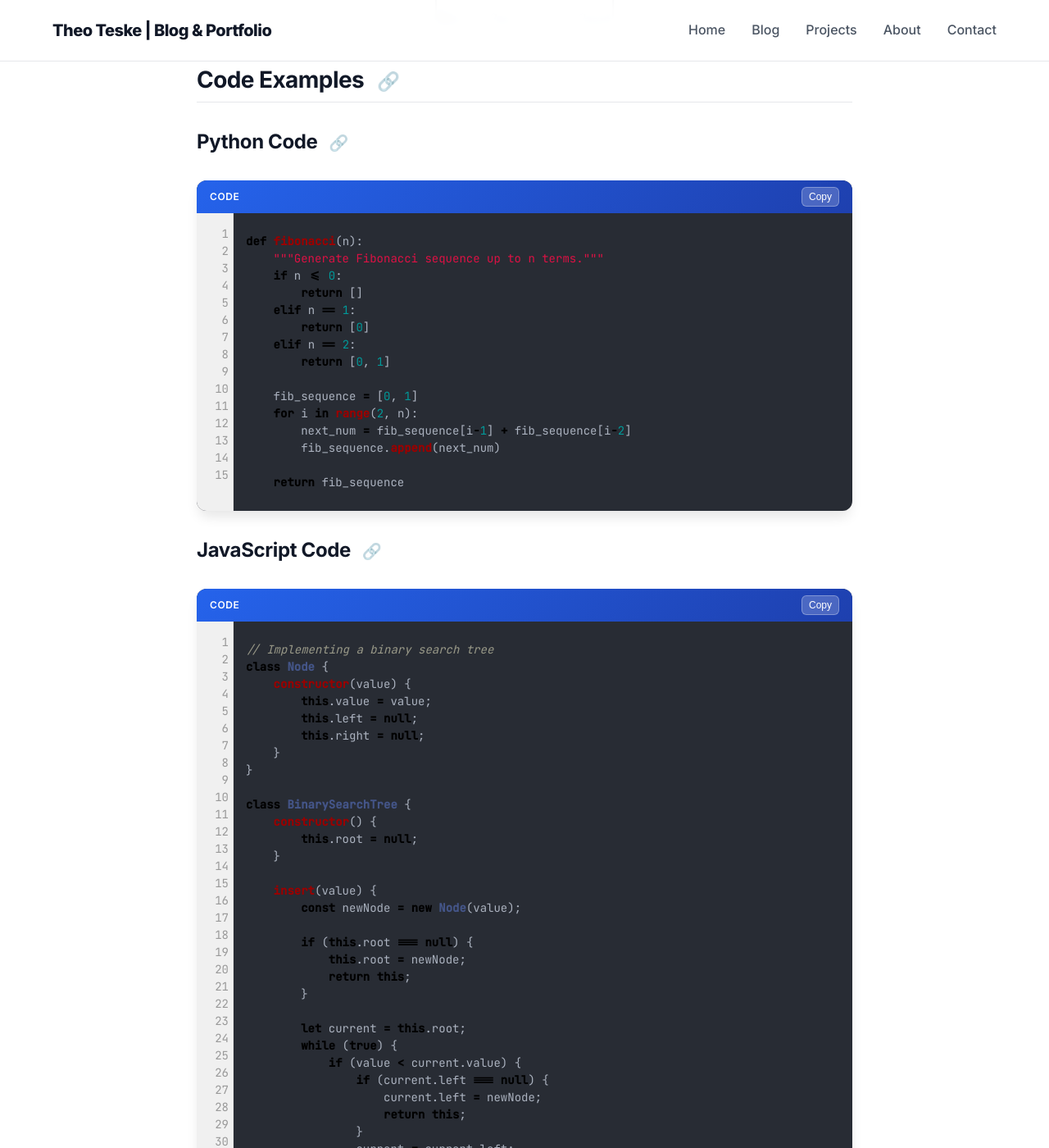
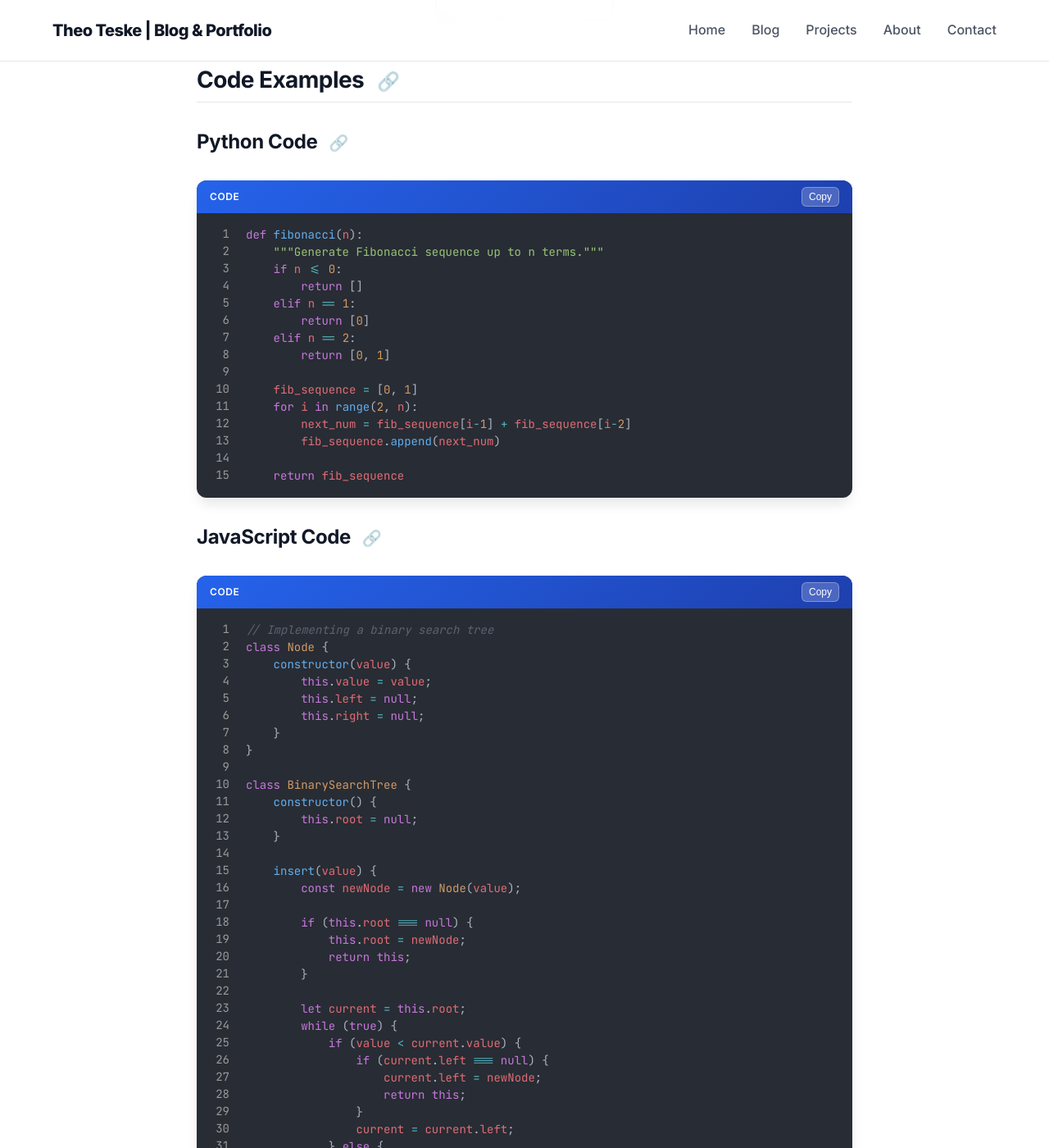
Before and after one commit to theoteske/theoteske.github.io, a Jekyll site: the page built from _posts/2025-08-22-sample-technical-post.md, in a window 1280 px wide and 1400 px high, scrolled down 1765 px. Shown: the whole window at 82% size. Built offline with Jekyll 4.4.1, drawn with Linux system fonts in a browser that asks for light colours.

Commit message:
changed code syntax colors in syntax.css to match One Dark theme in VS code

```diff
--- a/assets/css/style.css
+++ b/assets/css/style.css
@@ -551,16 +551,15 @@ a:hover {
   transform: translateY(-2px);
 }
 
-/* code blocks  wrapper*/
+/* code blocks */
 .code-block-wrapper {
   margin: var(--space-xl) 0;
   border-radius: 0.75rem;
   overflow: hidden;
   box-shadow: var(--shadow-md);
-  background: #282c34;  /* Dark background for the entire block */
+  background: #282c34;
 }
 
-/* code header */
 .code-header {
   background: linear-gradient(135deg, var(--primary), var(--primary-dark));
   padding: var(--space-sm) var(--space-md);
@@ -599,24 +598,24 @@ a:hover {
   border-color: var(--secondary);
 }
 
-/* pre and code elements */
+/* pre blocks */
 .code-block-wrapper pre {
   margin: 0;
-  padding: var(--space-lg);
-  padding-left: 60px; /* Space for line numbers */
+  padding: 1rem;
+  padding-left: 60px;
   background: #282c34;
   border: none;
   border-radius: 0;
   overflow-x: auto;
   position: relative;
+  color: #abb2bf;
 }
 
-/* standalone pre blocks (without wrapper) */
 pre {
   background: #282c34;
   color: #abb2bf;
   border-radius: 0.5rem;
-  padding: var(--space-lg);
+  padding: 1rem;
   overflow-x: auto;
   margin-bottom: var(--space-lg);
   font-family: var(--font-mono);
@@ -635,12 +634,12 @@ code {
 .line-numbers {
   position: absolute;
   left: 0;
-  top: 0;
-  bottom: 0;
+  top: 1rem; /* match the padding-top of pre */
+  bottom: 1rem; /* match the padding-bottom of pre */
   width: 45px;
   background-color: rgba(0, 0, 0, 0.2);
   border-right: 1px solid rgba(255, 255, 255, 0.1);
-  padding: var(--space-lg) 5px;
+  padding: 0 5px;
   text-align: right;
   user-select: none;
   font-family: var(--font-mono);
@@ -648,9 +647,6 @@ code {
   line-height: 1.5;
   color: #5c6370;
   overflow: hidden;
-  display: flex;
-  flex-direction: column;
-  justify-content: flex-start;
 }
 
 .line-numbers span {
@@ -659,29 +655,24 @@ code {
   line-height: 1.5;
 }
 
-/* ensure consistent line height */
-.code-block-wrapper pre code,
-pre code {
+/* ensure consistent spacing */
+.code-block-wrapper pre code {
   display: block;
   line-height: 1.5;
   font-size: 0.875rem;
+  padding: 0;
+  background: transparent;
+  color: #abb2bf;
 }
 
-/* remove any highlight div margins */
+/* remove highlight wrapper margins */
 .code-block-wrapper .highlight {
   margin: 0;
-  background: none;
+  background: transparent;
 }
 
 .highlight pre {
   margin: 0;
-}
-
-/* for wrapped code, ensure it doesn't go under line numbers */
-.code-block-wrapper pre {
-  white-space: pre;
-  word-wrap: normal;
-  overflow-x: auto;
 }
 
 /* inline code */
@@ -693,58 +684,6 @@ li code {
   border-radius: 0.25rem;
   font-weight: 500;
   font-size: 0.875em;
-}
-
-/* fix for Jekyll's rouge syntax highlighter table layout */
-.highlight table.rouge-table {
-  margin: 0;
-  border: none;
-  width: 100%;
-  background: transparent;
-}
-
-.highlight table.rouge-table td {
-  padding: 0;
-  border: none;
-  vertical-align: top;
-}
-
-.highlight table.rouge-table td.rouge-gutter {
-  width: 45px;
-  background-color: rgba(0, 0, 0, 0.2);
-  border-right: 1px solid rgba(255, 255, 255, 0.1);
-  text-align: right;
-  padding: var(--space-lg) 5px;
-  user-select: none;
-}
-
-.highlight table.rouge-table td.rouge-gutter pre {
-  margin: 0;
-  padding: 0;
-  background: transparent;
-  color: #5c6370;
-  border: none;
-}
-
-.highlight table.rouge-table td.rouge-code {
-  padding: var(--space-lg);
-  padding-left: 15px;
-}
-
-.highlight table.rouge-table td.rouge-code pre {
-  margin: 0;
-  padding: 0;
-  background: transparent;
-  border: none;
-}
-
-/* ensure the code and line numbers align */
-.highlight table.rouge-table pre,
-.line-numbers,
-.code-block-wrapper pre code {
-  font-family: var(--font-mono);
-  font-size: 0.875rem;
-  line-height: 1.5;
 }
 
 /* responsive design */
@@ -801,15 +740,15 @@ li code {
   .code-block-wrapper pre,
   pre {
     font-size: 0.75rem;
-    padding: var(--space-md);
-    padding-left: 50px;
+    padding: 0.75rem;
+    padding-left: 45px;
   }
 
-  .line-numbers,
-  .highlight table.rouge-table td.rouge-gutter {
+  .line-numbers {
     width: 35px;
-    padding: var(--space-md) 3px;
     font-size: 0.75rem;
+    top: 0.75rem;
+    bottom: 0.75rem;
   }
 
   /* hero actions */
--- a/assets/css/syntax.css
+++ b/assets/css/syntax.css
@@ -1,65 +1,107 @@
-/* rouge syntax highlighting */
-.highlight table td { padding: 5px; }
-.highlight table pre { margin: 0; }
-.highlight .cm { color: #999988; font-style: italic; }
-.highlight .cp { color: #999999; font-weight: bold; }
-.highlight .c1 { color: #999988; font-style: italic; }
-.highlight .cs { color: #999999; font-weight: bold; font-style: italic; }
-.highlight .c, .highlight .cd { color: #999988; font-style: italic; }
-.highlight .err { color: #a61717; background-color: #e3d2d2; }
-.highlight .gd { color: #000000; background-color: #ffdddd; }
-.highlight .ge { color: #000000; font-style: italic; }
-.highlight .gr { color: #aa0000; }
-.highlight .gh { color: #999999; }
-.highlight .gi { color: #000000; background-color: #ddffdd; }
-.highlight .go { color: #888888; }
-.highlight .gp { color: #555555; }
-.highlight .gs { font-weight: bold; }
-.highlight .gu { color: #aaaaaa; }
-.highlight .gt { color: #aa0000; }
-.highlight .kc { color: #000000; font-weight: bold; }
-.highlight .kd { color: #000000; font-weight: bold; }
-.highlight .kn { color: #000000; font-weight: bold; }
-.highlight .kp { color: #000000; font-weight: bold; }
-.highlight .kr { color: #000000; font-weight: bold; }
-.highlight .kt { color: #445588; font-weight: bold; }
-.highlight .k, .highlight .kv { color: #000000; font-weight: bold; }
-.highlight .mf { color: #009999; }
-.highlight .mh { color: #009999; }
-.highlight .il { color: #009999; }
-.highlight .mi { color: #009999; }
-.highlight .mo { color: #009999; }
-.highlight .m, .highlight .mb { color: #009999; }
-.highlight .mx { color: #009999; }
-.highlight .sb { color: #d14; }
-.highlight .sc { color: #d14; }
-.highlight .sd { color: #d14; }
-.highlight .s2 { color: #d14; }
-.highlight .se { color: #d14; }
-.highlight .sh { color: #d14; }
-.highlight .si { color: #d14; }
-.highlight .sx { color: #d14; }
-.highlight .sr { color: #009926; }
-.highlight .s1 { color: #d14; }
-.highlight .ss { color: #990073; }
-.highlight .s { color: #d14; }
-.highlight .na { color: #008080; }
-.highlight .bp { color: #999999; }
-.highlight .nb { color: #0086B3; }
-.highlight .nc { color: #445588; font-weight: bold; }
-.highlight .no { color: #008080; }
-.highlight .nd { color: #3c5d5d; font-weight: bold; }
-.highlight .ni { color: #800080; }
-.highlight .ne { color: #990000; font-weight: bold; }
-.highlight .nf { color: #990000; font-weight: bold; }
-.highlight .nl { color: #990000; font-weight: bold; }
-.highlight .nn { color: #555555; }
-.highlight .nt { color: #000080; }
-.highlight .vc { color: #008080; }
-.highlight .vg { color: #008080; }
-.highlight .vi { color: #008080; }
-.highlight .nv { color: #008080; }
-.highlight .ow { color: #000000; font-weight: bold; }
-.highlight .o { color: #000000; font-weight: bold; }
-.highlight .w { color: #bbbbbb; }
-.highlight { background-color: #f8f8f8; }
+/* syntax highlighting colors based on the "One Dark" theme used in VS Code */
+
+/* base colors for dark background (#282c34) */
+.highlight { background-color: transparent; }
+.highlight .hll { background-color: #3a3f4b; }
+
+/* comments - gray italic */
+.highlight .c { color: #5c6370; font-style: italic; }  /* Comment */
+.highlight .cm { color: #5c6370; font-style: italic; } /* Comment.Multiline */
+.highlight .cp { color: #5c6370; font-style: italic; } /* Comment.Preproc */
+.highlight .c1 { color: #5c6370; font-style: italic; } /* Comment.Single */
+.highlight .cs { color: #5c6370; font-style: italic; } /* Comment.Special */
+.highlight .cd { color: #5c6370; font-style: italic; } /* Comment.Doc */
+
+/* keywords - purple */
+.highlight .k { color: #c678dd; }   /* Keyword */
+.highlight .kc { color: #c678dd; }  /* Keyword.Constant */
+.highlight .kd { color: #c678dd; }  /* Keyword.Declaration */
+.highlight .kn { color: #c678dd; }  /* Keyword.Namespace */
+.highlight .kp { color: #c678dd; }  /* Keyword.Pseudo */
+.highlight .kr { color: #c678dd; }  /* Keyword.Reserved */
+.highlight .kt { color: #d19a66; }  /* Keyword.Type */
+.highlight .kv { color: #c678dd; }  /* Keyword.Variable */
+
+/* strings - green */
+.highlight .s { color: #98c379; }   /* String */
+.highlight .sb { color: #98c379; }  /* String.Backtick */
+.highlight .sc { color: #98c379; }  /* String.Char */
+.highlight .sd { color: #98c379; }  /* String.Doc */
+.highlight .s2 { color: #98c379; }  /* String.Double */
+.highlight .se { color: #56b6c2; }  /* String.Escape */
+.highlight .sh { color: #98c379; }  /* String.Heredoc */
+.highlight .si { color: #56b6c2; }  /* String.Interpol */
+.highlight .sx { color: #98c379; }  /* String.Other */
+.highlight .sr { color: #98c379; }  /* String.Regex */
+.highlight .s1 { color: #98c379; }  /* String.Single */
+.highlight .ss { color: #98c379; }  /* String.Symbol */
+
+/* numbers - orange */
+.highlight .m { color: #d19a66; }   /* Number */
+.highlight .mf { color: #d19a66; }  /* Number.Float */
+.highlight .mh { color: #d19a66; }  /* Number.Hex */
+.highlight .mi { color: #d19a66; }  /* Number.Integer */
+.highlight .il { color: #d19a66; }  /* Number.Integer.Long */
+.highlight .mo { color: #d19a66; }  /* Number.Oct */
+.highlight .mb { color: #d19a66; }  /* Number.Bin */
+.highlight .mx { color: #d19a66; }  /* Number.Other */
+
+/* names/variables - red/pink */
+.highlight .n { color: #e06c75; }   /* Name */
+.highlight .na { color: #d19a66; }  /* Name.Attribute */
+.highlight .nb { color: #e5c07b; }  /* Name.Builtin */
+.highlight .bp { color: #e5c07b; }  /* Name.Builtin.Pseudo */
+.highlight .nc { color: #e5c07b; }  /* Name.Class */
+.highlight .no { color: #d19a66; }  /* Name.Constant */
+.highlight .nd { color: #61afef; }  /* Name.Decorator */
+.highlight .ni { color: #e06c75; }  /* Name.Entity */
+.highlight .ne { color: #e06c75; }  /* Name.Exception */
+.highlight .nf { color: #61afef; }  /* Name.Function */
+.highlight .nl { color: #e06c75; }  /* Name.Label */
+.highlight .nn { color: #e5c07b; }  /* Name.Namespace */
+.highlight .nx { color: #61afef; }  /* Name.Other */
+.highlight .py { color: #e06c75; }  /* Name.Property */
+.highlight .nt { color: #e06c75; }  /* Name.Tag */
+.highlight .nv { color: #e06c75; }  /* Name.Variable */
+.highlight .vc { color: #e06c75; }  /* Name.Variable.Class */
+.highlight .vg { color: #e06c75; }  /* Name.Variable.Global */
+.highlight .vi { color: #e06c75; }  /* Name.Variable.Instance */
+.highlight .vm { color: #e06c75; }  /* Name.Variable.Magic */
+
+/* operators - cyan */
+.highlight .o { color: #56b6c2; }   /* Operator */
+.highlight .ow { color: #c678dd; }  /* Operator.Word (and, or, not, in) */
+
+/* punctuation - light gray */
+.highlight .p { color: #abb2bf; }   /* Punctuation */
+
+/* generic - various */
+.highlight .gd { color: #e06c75; background-color: #3a1f1f; } /* Generic.Deleted */
+.highlight .ge { font-style: italic; }                         /* Generic.Emph */
+.highlight .gr { color: #e06c75; }                            /* Generic.Error */
+.highlight .gh { color: #61afef; font-weight: bold; }         /* Generic.Heading */
+.highlight .gi { color: #98c379; background-color: #1f3a1f; } /* Generic.Inserted */
+.highlight .go { color: #5c6370; }                            /* Generic.Output */
+.highlight .gp { color: #5c6370; font-weight: bold; }         /* Generic.Prompt */
+.highlight .gs { font-weight: bold; }                         /* Generic.Strong */
+.highlight .gu { color: #56b6c2; font-weight: bold; }         /* Generic.Subheading */
+.highlight .gt { color: #e06c75; }                            /* Generic.Traceback */
+
+/* other */
+.highlight .w { color: #abb2bf; }   /* Text.Whitespace */
+.highlight .err { color: #e06c75; } /* Error - no background */
+
+/* language-specific */
+/* javascript */
+.highlight .nx { color: #e06c75; }  /* JS variables/properties */
+.highlight .nt { color: #e06c75; }  /* HTML tags */
+
+/* CSS */
+.highlight .nc { color: #d19a66; }  /* CSS class names */
+.highlight .nn { color: #e06c75; }  /* CSS IDs */
+
+/* make sure nothing has unwanted backgrounds */
+.highlight * {
+  background-color: transparent !important;
+  border: none !important;
+}
```
